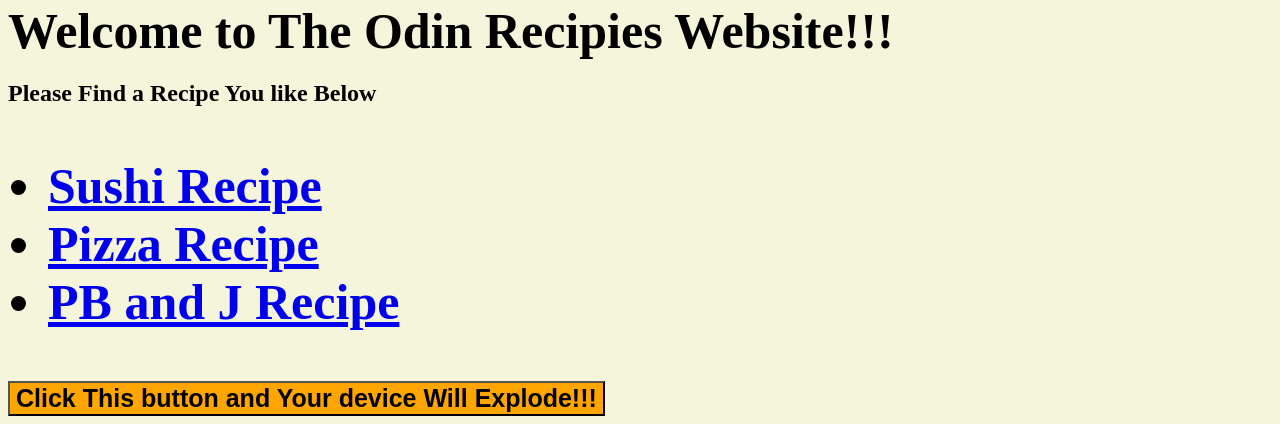
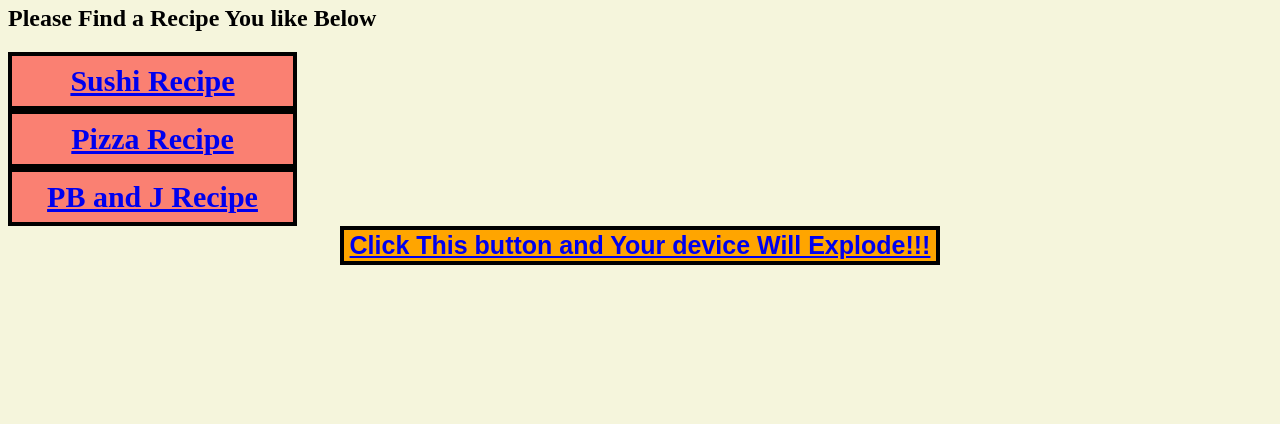
Before and after one commit to Luisg0929/odin-recipes, a plain HTML site: page index.html in a window 1280 px wide. Shown: the part 727-1151 px from the top of the page. After the commit the page ends 1000 px from the top, so only its background shows below. Drawn offline with Linux system fonts and the light colour scheme.

Commit message:
added a whole lot of styling to the main page to make it look more visually apealing, as well as the button functionality

```diff
--- a/index.html
+++ b/index.html
@@ -12,16 +12,37 @@
         <img src="./img/mainLandingIMG.jpg" alt="A picture of cooking" height="600" width="1300">
         <div class="size-header">Welcome to The Odin Recipies Website!!!</div>
             <h2>Please Find a Recipe You like Below</h2>
-        <ul class="size-header">
-            <li><a href="./recipes/sushi.html" target="_blank" rel="noopener noreference">Sushi Recipe</a></li>
-            <li><a href="./recipes/pizza.html" target="_blank" rel="noopener noreference">Pizza Recipe</a></li>
-            <li><a href="./recipes/sandwich.html" target="_blank" rel="noopener noreference">PB and J Recipe</a></li>
-        </ul>
+        <div class="size-header">
+            <div class="one"><a href="./recipes/sushi.html" target="_blank" rel="noopener noreference">Sushi Recipe</a></div>
+            <div class="two"><a href="./recipes/pizza.html" target="_blank" rel="noopener noreference">Pizza Recipe</a></div>
+            <div class="three"><a href="./recipes/sandwich.html" target="_blank" rel="noopener noreference">PB and J Recipe</a></div>
+        </div>
 
-        <button class="button">Click This button and Your device Will Explode!!!</button>
+        <div class="button-container">
+            <button class="button"><a href="https://www.youtube.com/watch?v=Hgp13swuPD8" target="_blank" rel="noopener noreference">Click This button and Your device Will Explode!!!</a></button>
+        </div>
+
 
     </body>
 
 
 
 </html>
+
+
+<!--
+
+
+<ul class="size-header">
+    <li><a href="./recipes/sushi.html" target="_blank" rel="noopener noreference">Sushi Recipe</a></li>
+    <li><a href="./recipes/pizza.html" target="_blank" rel="noopener noreference">Pizza Recipe</a></li>
+    <li><a href="./recipes/sandwich.html" target="_blank" rel="noopener noreference">PB and J Recipe</a></li>
+</ul>
+
+
+
+
+
+
+
+-->
--- a/style.css
+++ b/style.css
@@ -8,7 +8,7 @@ body {
 }
 
 .size-header {
-    font-size: 50px;
+    font-size: 30px;
     font-weight: bold;
 }
 
@@ -20,4 +20,36 @@ body {
     background-color: orange;
     font-size: 25px;
     font-weight: bold;
+    border: 4px solid black;
 }
+
+.button-container {
+    text-align: center;
+}
+
+.one {
+    padding: 8px;
+    margin-left: 0px;
+    margin-right: 975px;
+    border: 4px solid black;
+    background-color: salmon;
+    text-align: center;
+}
+
+.two {
+    padding: 8px;
+    margin-left: 0px;
+    margin-right: 975px;
+    border: 4px solid black;
+    background-color: salmon;
+    text-align: center;
+}
+
+.three {
+    padding: 8px;
+    margin-left: 0px;
+    margin-right: 975px;
+    border: 4px solid black;
+    background-color: salmon;
+    text-align: center;
+}
```
